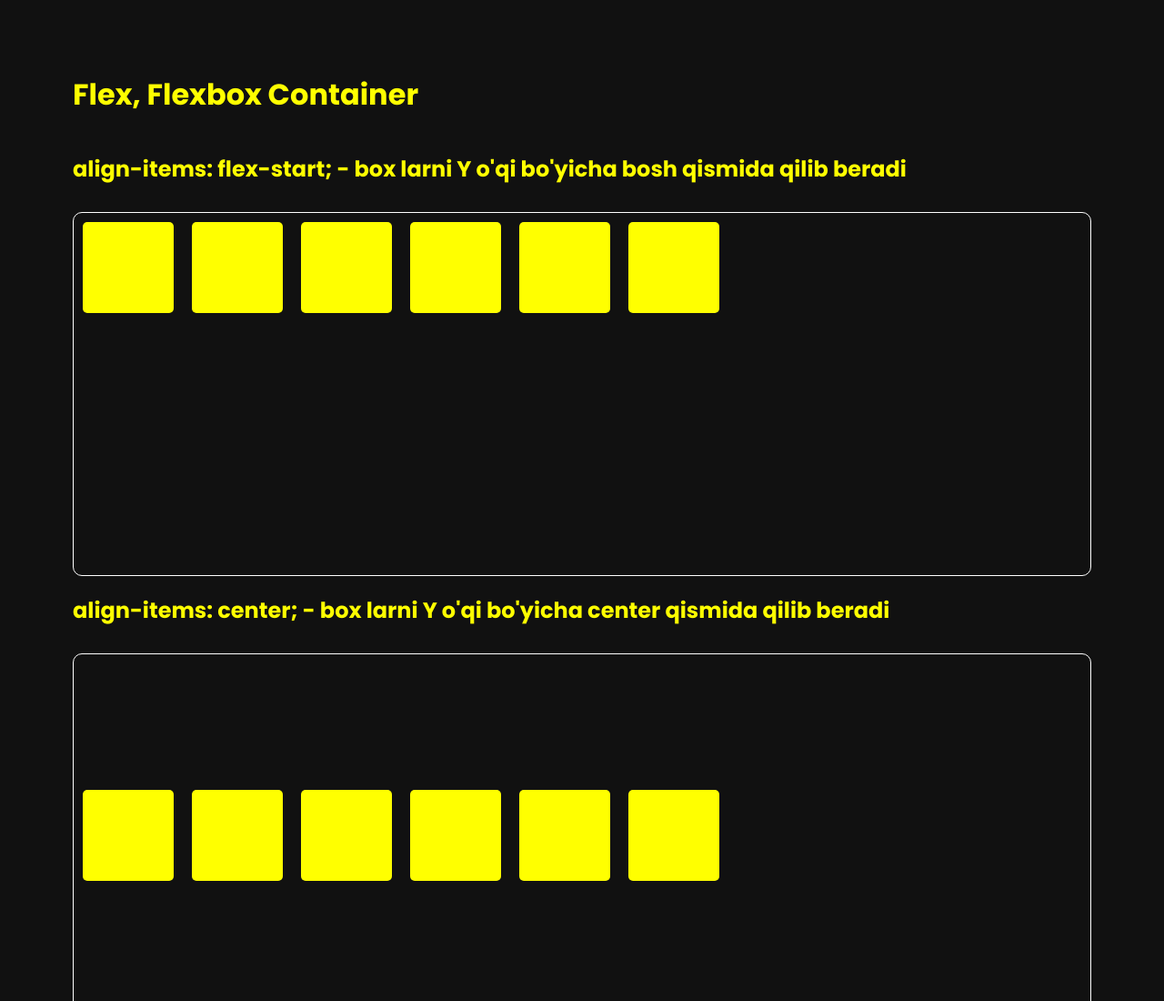
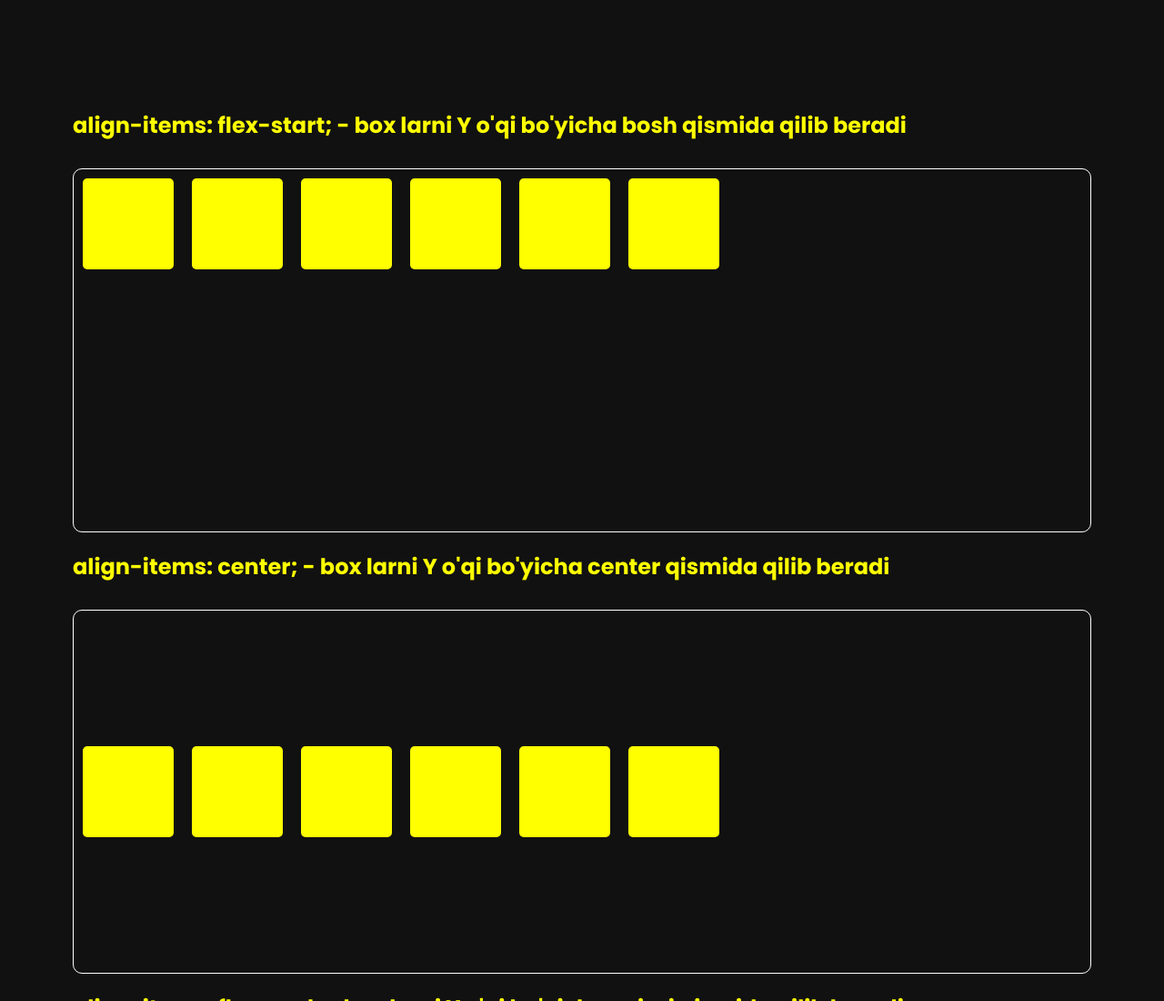
Before and after one commit to mzffvvvanvarxon/project, a plain HTML site: page index.html in a window 1280 px wide. Shown: the top 1100 px of the page at 91% size. Drawn offline with Linux system fonts and the light colour scheme.

Commit message:
comentga olib qoydim

```diff
--- a/index.html
+++ b/index.html
@@ -11,7 +11,7 @@
 
 <body>
 
-    <h1>Flex, Flexbox Container</h1>
+    <!-- <h1>Flex, Flexbox Container</h1> -->
 
     <div class="container">
         <h2 class="title">
```
